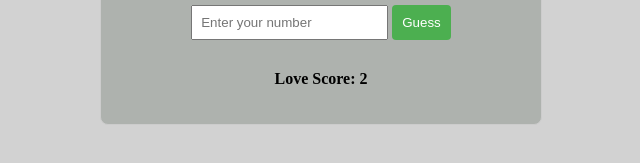
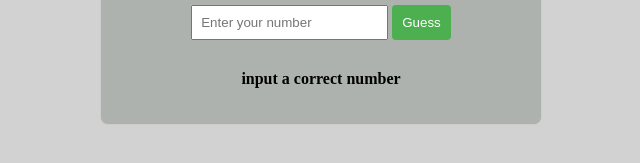
Before and after one commit to ayo-bam/Guessing-game, a plain HTML site: page index.html in a window 1280 px wide. Both pictures are taken after a click on the button "Guess". Shown: the part 217-380 px from the top of the page, 319-959 px from the left. Drawn offline with Linux system fonts and the light colour scheme.

Commit message:
change commit

```diff
--- a/index.html
+++ b/index.html
@@ -20,12 +20,12 @@
             var come = Number(document.getElementById("me").value);
             var loveScore = Math.round(Math.random() * 10);
             document.getElementById('you').innerHTML = `Love Score: ${loveScore}`;
-
+            var will = "input a correct number"
             if (come == "") {
-                alert("Please enter a valid number.");
+                alert("Please enter a valid number."); document.getElementById('you').innerHTML = will
             } else {
                 if (come > 10) {
-                    alert('The number is more than 10');
+                    alert('The number is more than 10'); document.getElementById('you').innerHTML = will
                 } else if (come === loveScore) {
                     document.getElementById('you').innerHTML = (`Congratulations 🏆! You guessed the correct number: ${loveScore}`);
                 } else if (come < loveScore) {
```
